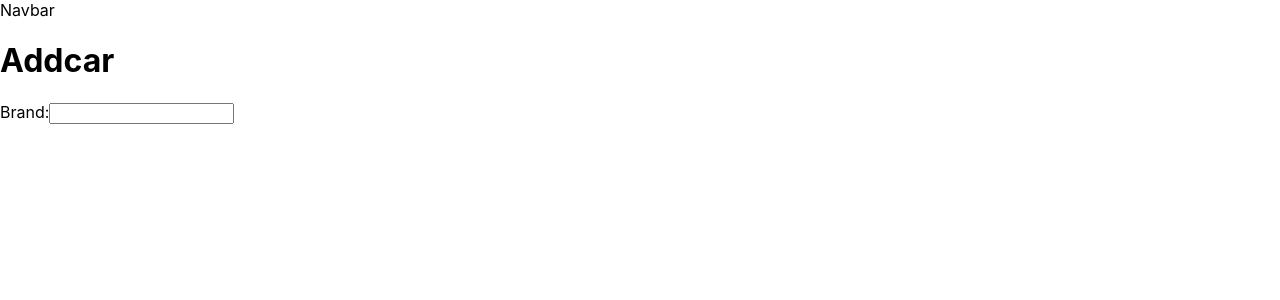
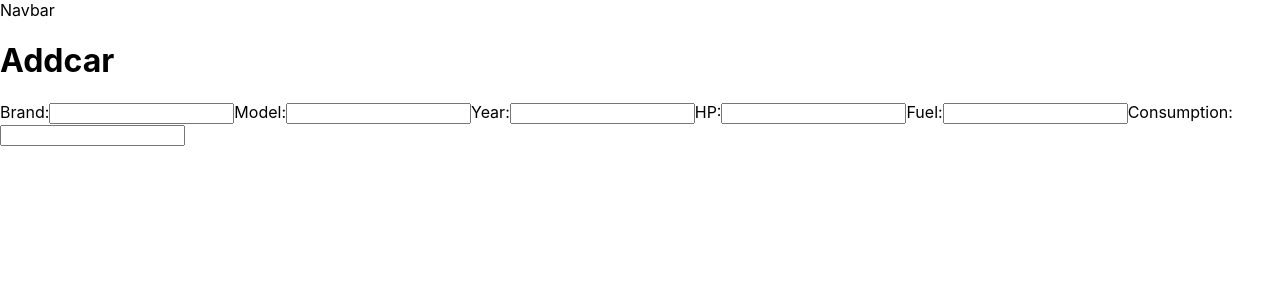
Before and after one commit to MartinG1341/react-car-app, a React (Create React App) app: page /add-car in a window 1280 px wide. Shown: the top 300 px of the page. Built offline with nearby package versions, Linux system fonts and the light colour scheme.

Commit message:
Car-add form

```diff
--- a/src/pages/AddCar/AddCar.jsx
+++ b/src/pages/AddCar/AddCar.jsx
@@ -9,6 +9,26 @@ export default function AddCar() {
             Brand:
             <input type="text" />
         </label>
+        <label>
+            Model:
+            <input type="text" />
+        </label>
+        <label>
+            Year:
+            <input type="year" />
+        </label>
+        <label>
+            HP:
+            <input type="number" />
+        </label>
+        <label>
+            Fuel:
+            <input type="text" />
+        </label>
+        <label>
+            Consumption:
+            <input type="number" />
+        </label>
     </form>
     </div>
 )
```
